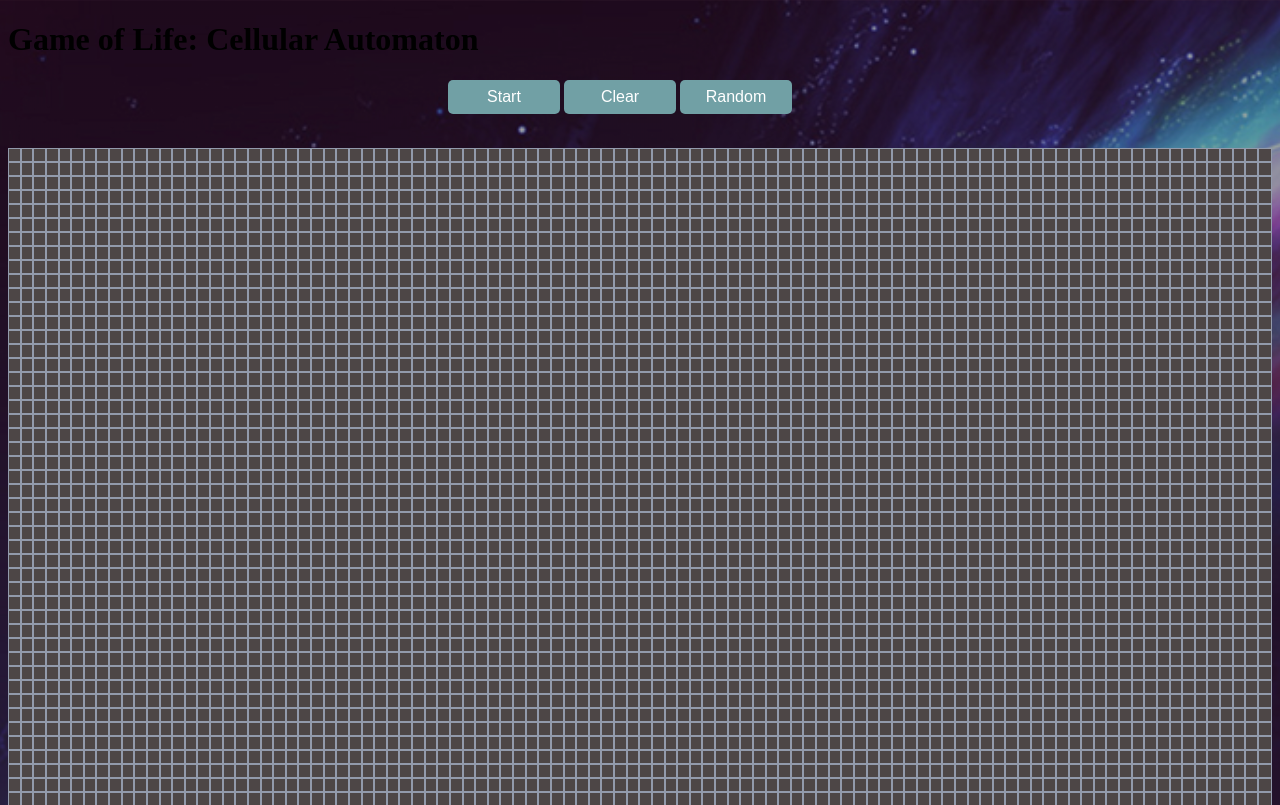
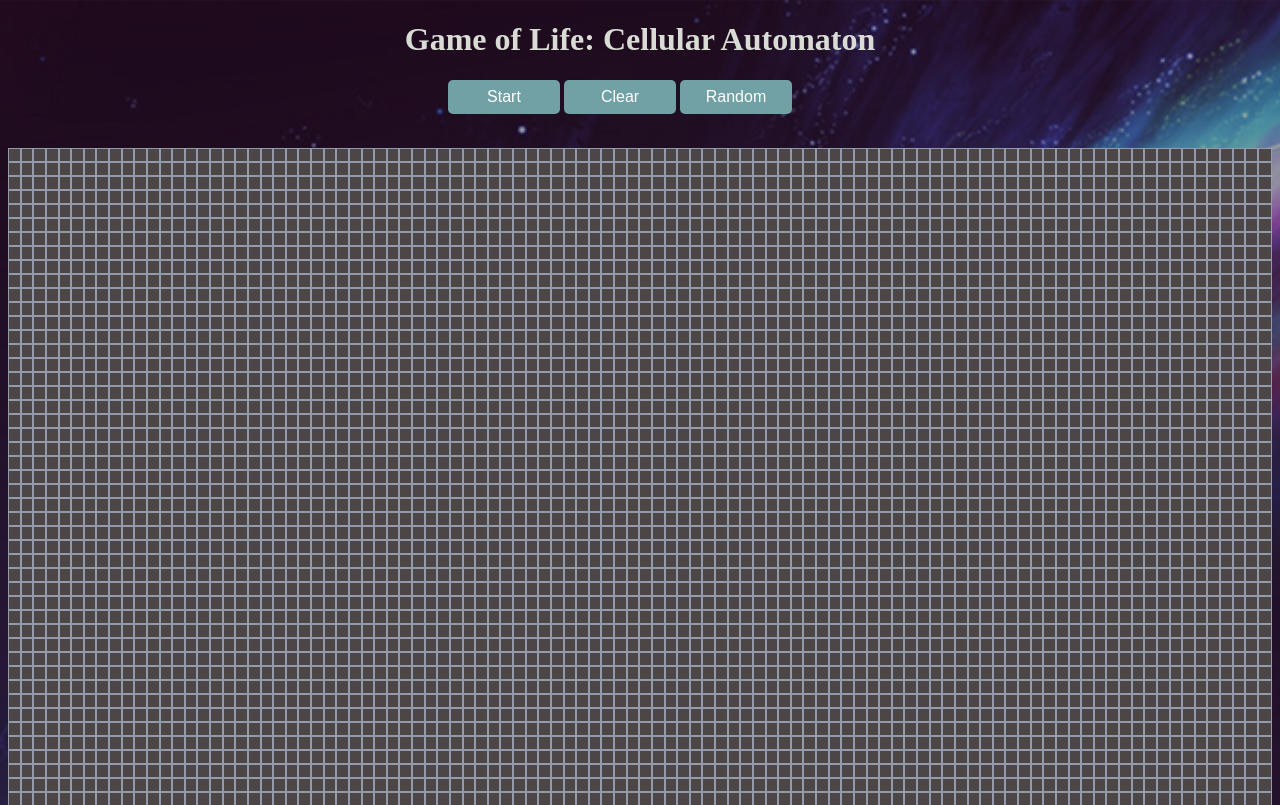
Before and after one commit to zatch3301/Game-of-Life, a plain HTML site: page index.html in a window 1280 px wide. Shown: the top 805 px of the page. Drawn offline with Linux system fonts and the light colour scheme.

Commit message:
Update CSS

```diff
--- a/game.css
+++ b/game.css
@@ -60,6 +60,10 @@ td.live {
 ul {
   color: #ffff;
 }
+.heading-container{
+	color: #d9dbd5;
+	text-align: center;
+}
 
 /* --- Instruction Styles --- */
 .instruction-container {
```
